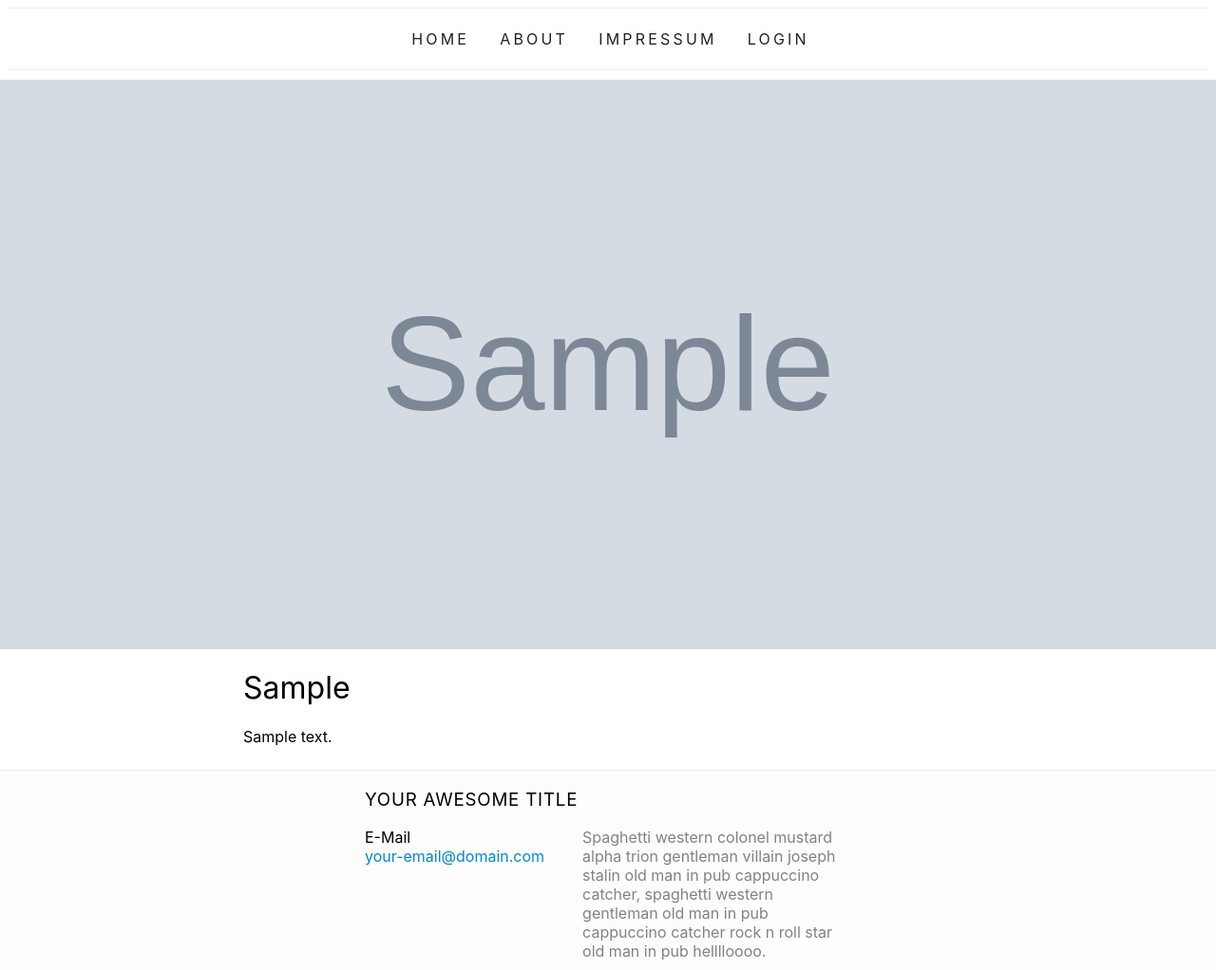
After one commit to thesus/bokstaever, a Django app: a page that uses src/bokstaever/templates/bokstaever/base.html in a window 1280 px wide. The commit adds this page. Shown: the whole page at 95% size. Run offline with Django 3.2, Linux system fonts and the light colour scheme; tables that the repository leaves empty hold one stand-in row (values such as "Sample post"); grey boxes marked "Sample" are stand-in pictures; style sheets or scripts are compiled from the project's sources.

Commit message:
Detail view for different posts.

```diff
--- a/src/bokstaever/conf/settings/base.py
+++ b/src/bokstaever/conf/settings/base.py
@@ -25,7 +25,7 @@ SECRET_KEY = '_j)!$kc#68z+)x*$kpndyfsr&3dy28ek@)zp26xgqod46^f24w'
 # SECURITY WARNING: don't run with debug turned on in production!
 DEBUG = True
 
-ALLOWED_HOSTS = []
+ALLOWED_HOSTS = ['10.0.3.1']
 
 
 # Application definition
--- a/src/bokstaever/models.py
+++ b/src/bokstaever/models.py
@@ -59,7 +59,7 @@ class Post(models.Model):
 
     editors = models.ManyToManyField(User)
 
-    url_slug = models.CharField(max_length=200)
+    slug = models.SlugField(max_length=200)
 
     def save(self, *args, **kwargs):
         if not self.url_slug:
--- a/src/bokstaever/static/css/style.scss
+++ b/src/bokstaever/static/css/style.scss
@@ -92,6 +92,10 @@ body {
 
 h1, h2, h3 {
   font-weight: 400;
+}
+
+.overview {
+    min-height: calc(100vh - 260px);
 }
 
 .pagination {
@@ -208,3 +212,27 @@ h1, h2, h3 {
        }
     }
 }
+
+.detail-container {
+    .post-image {
+        width: 100%;
+        height: 600px;
+        top: 5rem;
+        left: 0;
+        z-index: 0;
+        img {
+            object-fit: cover;
+            width: 100%;
+            max-height: 100%;
+
+        }
+    }
+    .post-content {
+        width: 60%;
+        margin: auto;
+
+        .text {
+            text-align: justify;
+        }
+    }
+}
--- a/src/bokstaever/templates/bokstaever/base.html
+++ b/src/bokstaever/templates/bokstaever/base.html
@@ -32,7 +32,7 @@
                 <span class="contact"><a href="mailto:your-email@domain.com">your-email@domain.com</a></span>
             </div>
             <div class="info">
-                Write an awesome description for your new site here. You can edit this line in _config.yml. It will appear in your document head meta (for Google search results) and in your feed.xml site description.
+                Spaghetti western colonel mustard alpha trion gentleman villain joseph stalin old man in pub cappuccino catcher, spaghetti western gentleman old man in pub cappuccino catcher rock n roll star old man in pub helllloooo.
             </div>
        </div>
    </footer>
--- /dev/null
+++ b/src/bokstaever/templates/bokstaever/detail.html
@@ -0,0 +1,15 @@
+{% extends 'bokstaever/base.html' %}
+
+{% block content %}
+<div class="detail-container">
+    <div class="post-image">
+        <img src="{{ object.image.files.first.path.url }}">
+    </div>
+    <div class="post-content">
+        <h1>{{ object.headline }}</h1>
+        <div class="text">
+            {{ object.text|linebreaks }}
+        </div>
+    </div>
+</div>
+{% endblock content %}
--- a/src/bokstaever/urls.py
+++ b/src/bokstaever/urls.py
@@ -3,7 +3,10 @@ from django.conf.urls.static import static
 from django.urls import include, path
 from django.conf import settings
 
-from bokstaever.views import PostListView
+from bokstaever.views import (
+    PostListView,
+    PostDetailView
+)
 
 app_name = 'bokstaever'
 
@@ -11,5 +14,6 @@ urlpatterns = [
     path('admin/', admin.site.urls),
     path('dashboard/', include('dashboard.urls'), name='dashboard'),
     path('', PostListView.as_view()),
-    path('<int:page>', PostListView.as_view(), name='post-list')
+    path('<int:page>', PostListView.as_view(), name='post-list'),
+    path('post/<slug:slug>', PostDetailView.as_view(), name='post-detail'),
 ] + static(settings.MEDIA_URL, document_root=settings.MEDIA_ROOT)
--- a/src/bokstaever/views.py
+++ b/src/bokstaever/views.py
@@ -1,9 +1,16 @@
 from django.views.generic.list import ListView
+from django.views.generic.detail import DetailView
 
 from bokstaever.models import Post
+
 
 class PostListView(ListView):
     model = Post
 
     template_name = 'bokstaever/index.html'
     paginate_by = 4
+
+
+class PostDetailView(DetailView):
+    model = Post
+    template_name = 'bokstaever/detail.html'
```
Also changed, not shown: src/bokstaever/migrations/0004_auto_20180724_1736.py (added), src/bokstaever/migrations/0005_auto_20180724_1736.py (added).
